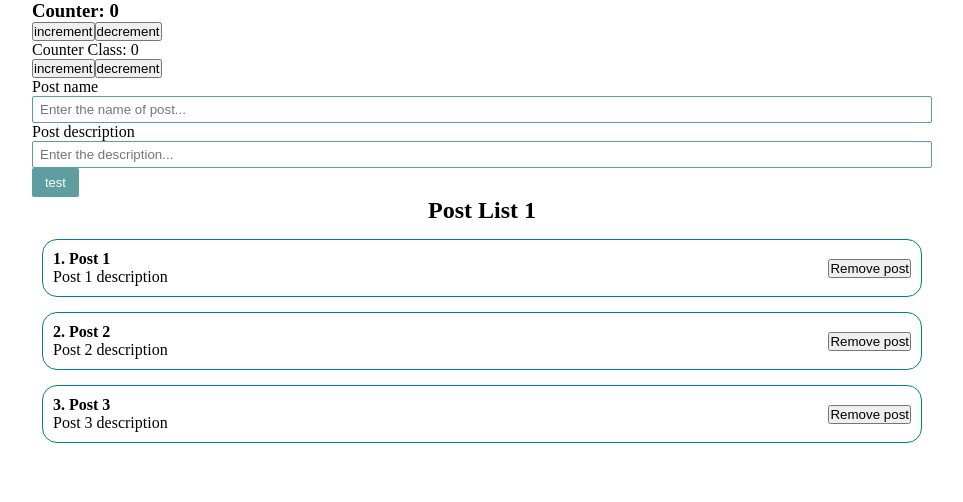
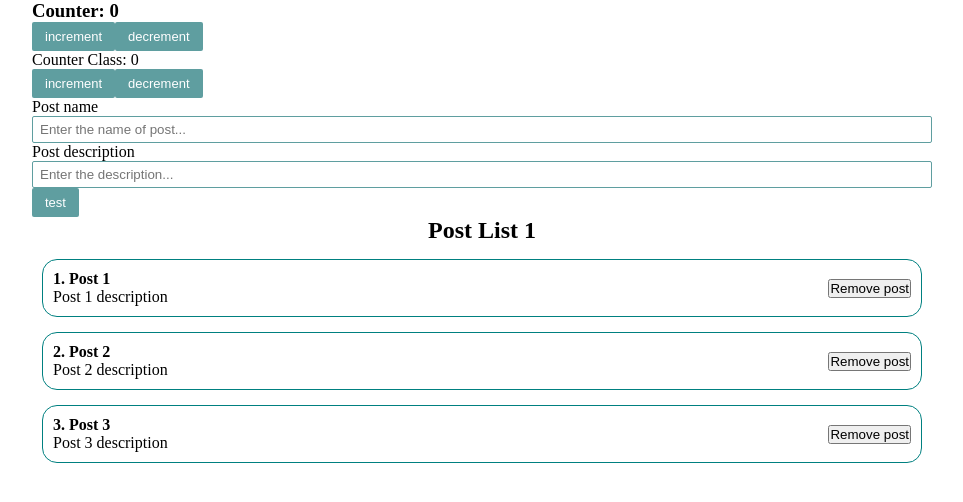
Before and after one commit to fromintel/react_base, a React (Create React App) app: page / in a window 1280 px wide. Shown: the top 502 px of the page, without its empty margins (158-1121 px from the left). Built offline with nearby package versions, Linux system fonts and the light colour scheme.

Commit message:
0.1 [react-base] Update buttons in counters

```diff
--- a/src/components/ClassCounter.jsx
+++ b/src/components/ClassCounter.jsx
@@ -1,4 +1,5 @@
 import React from 'react';
+import CoreButton from './UI/CoreButton/CoreButton';
 
 export default class ClassCounter extends React.Component {
     constructor(props) {
@@ -23,8 +24,8 @@ export default class ClassCounter extends React.Component {
         return (
             <div>
                 <p>Counter Class: {this.state.counter}</p>
-                <button onClick={this.increment}>increment</button>
-                <button onClick={this.decrement}>decrement</button>
+                <CoreButton onClick={this.increment}>increment</CoreButton>
+                <CoreButton onClick={this.decrement}>decrement</CoreButton>
             </div>
         )
     }
--- a/src/components/Counter.jsx
+++ b/src/components/Counter.jsx
@@ -1,4 +1,5 @@
 import React, {useState} from 'react';
+import CoreButton from './UI/CoreButton/CoreButton';
 
 const Counter = () => {
     const [counter, setCounter] = useState(0);
@@ -14,8 +15,8 @@ const Counter = () => {
     return (
         <div>
             <h3>Counter: {counter}</h3>
-            <button onClick={increment}>increment</button>
-            <button onClick={decrement}>decrement</button>
+            <CoreButton onClick={increment}>increment</CoreButton>
+            <CoreButton onClick={decrement}>decrement</CoreButton>
         </div>
     )
 }
```
